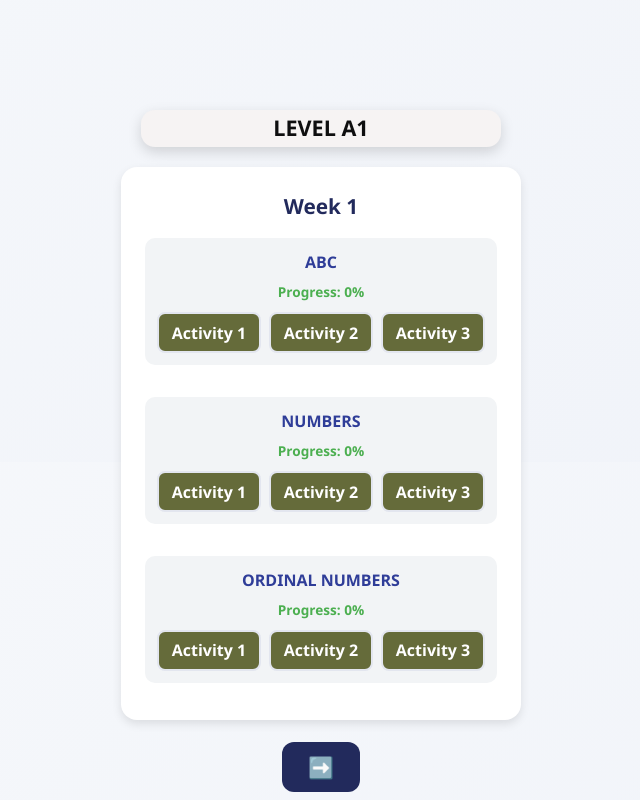
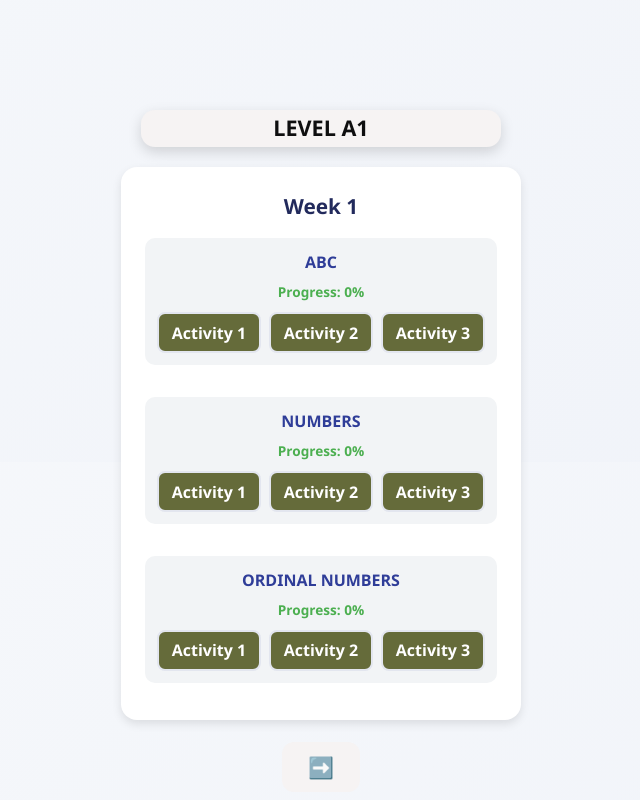
Before and after one commit to claretd23/SysEngLearn-vercel, a React (Vite) app: page /inicio/A1 in a window 1280 px wide. Shown: the part 338-1138 px from the top of the page, without its empty margins (319-959 px from the left). Built offline with nearby package versions, Linux system fonts and the light colour scheme; no server answers.

Commit message:
cambio diseño inicioA1

```diff
--- a/src/pages/niveles/InicioA1.css
+++ b/src/pages/niveles/InicioA1.css
@@ -144,7 +144,7 @@ background: linear-gradient(135deg, #f6f8fb 0%, #f0f3f9 100%);
 
 .btn-nav {
   padding: 0.7rem 1.6rem;
-  background: #222a5c;
+  background:rgb(246, 243, 243);
   color: white;
   border: none;
   font-size: 1.3rem;
```
